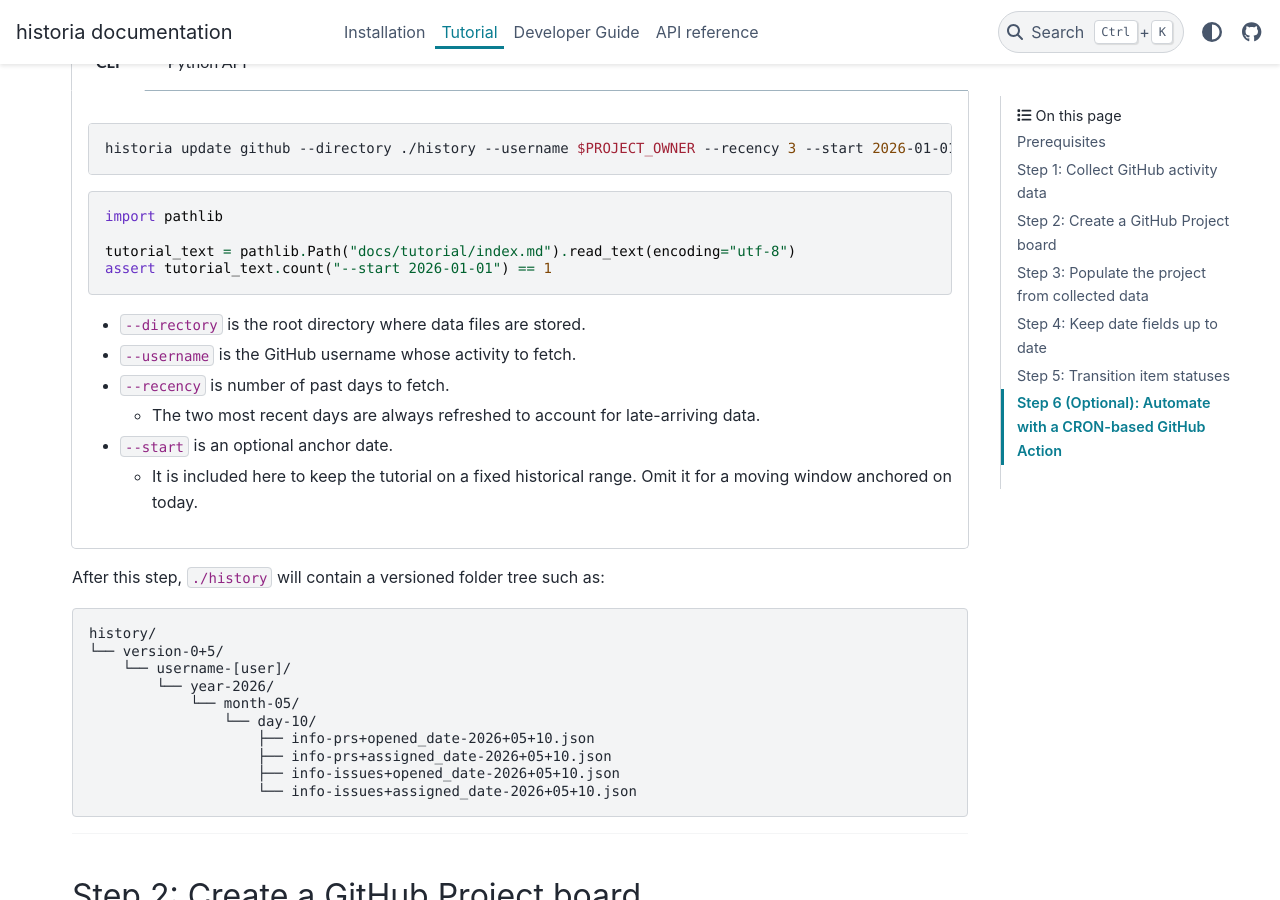
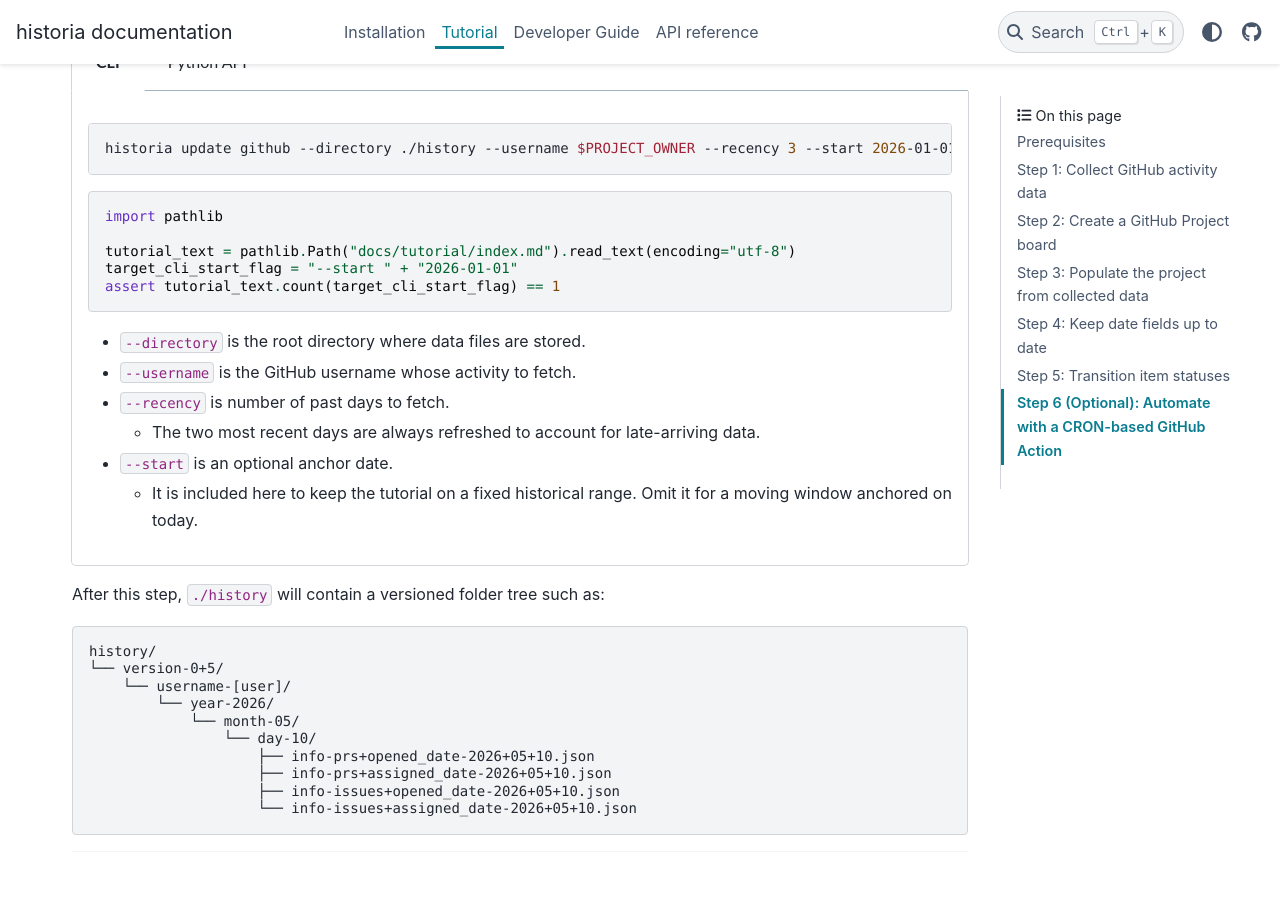
Before and after one commit to CodyCBakerPhD/historia, a Sphinx documentation site: the page built from docs/tutorial/index.md, in a window 1280 px wide and 900 px high, scrolled down 634 px. Built offline with Sphinx 7.4.7 and the PyData theme 0.15.4, drawn with Linux system fonts in a browser that asks for light colours.

Commit message:
Fixed tutorial hidden assertions to avoid self-matching in Sybil
Co-Authored-By: GitHub Copilot Coding Agent 1.0 / GPT-5 5.5 <noreply@github.com>

Agent-Logs-Url: https://github.com/CodyCBakerPhD/historia/sessions/bdefaaca-c73b-471f-abe7-1f2bd1fcfef4

Co-authored-by: CodyCBakerPhD <51133164+CodyCBakerPhD@users.noreply.github.com>

````diff
--- a/docs/tutorial/index.md
+++ b/docs/tutorial/index.md
@@ -27,7 +27,8 @@ historia update github --directory ./history --username $PROJECT_OWNER --recency
 import pathlib
 
 tutorial_text = pathlib.Path("docs/tutorial/index.md").read_text(encoding="utf-8")
-assert tutorial_text.count("--start 2026-01-01") == 1
+target_cli_start_flag = "--start " + "2026-01-01"
+assert tutorial_text.count(target_cli_start_flag) == 1
 ```
 
 - `--directory` is the root directory where data files are stored.
@@ -55,7 +56,8 @@ historia.github.update(
 import pathlib
 
 tutorial_text = pathlib.Path("docs/tutorial/index.md").read_text(encoding="utf-8")
-assert tutorial_text.count('start_date="2026-01-01"') == 1
+target_python_start_date = 'start_date="' + "2026-01-01" + '"'
+assert tutorial_text.count(target_python_start_date) == 1
 ```
 :::
 ::::
````
